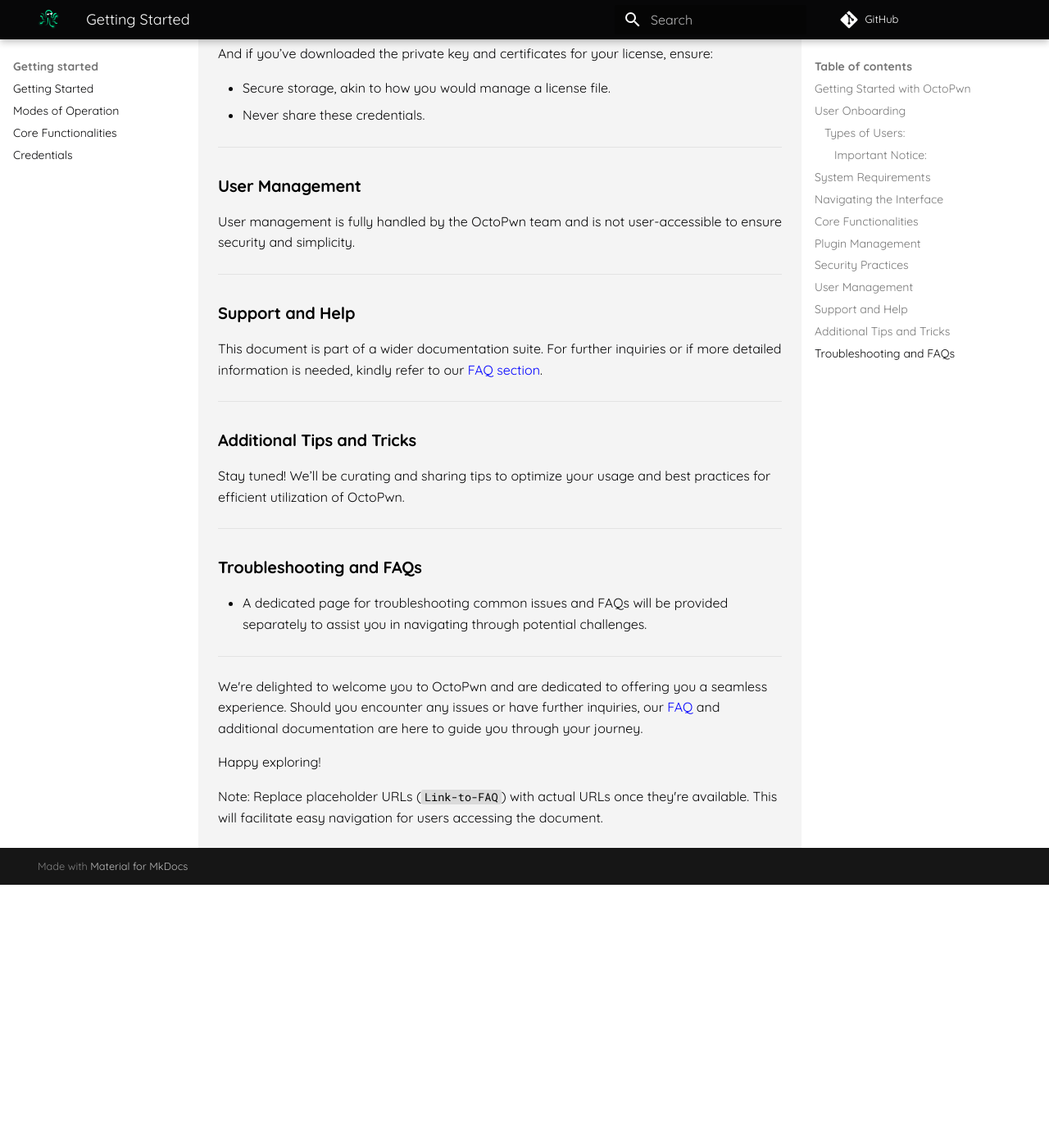
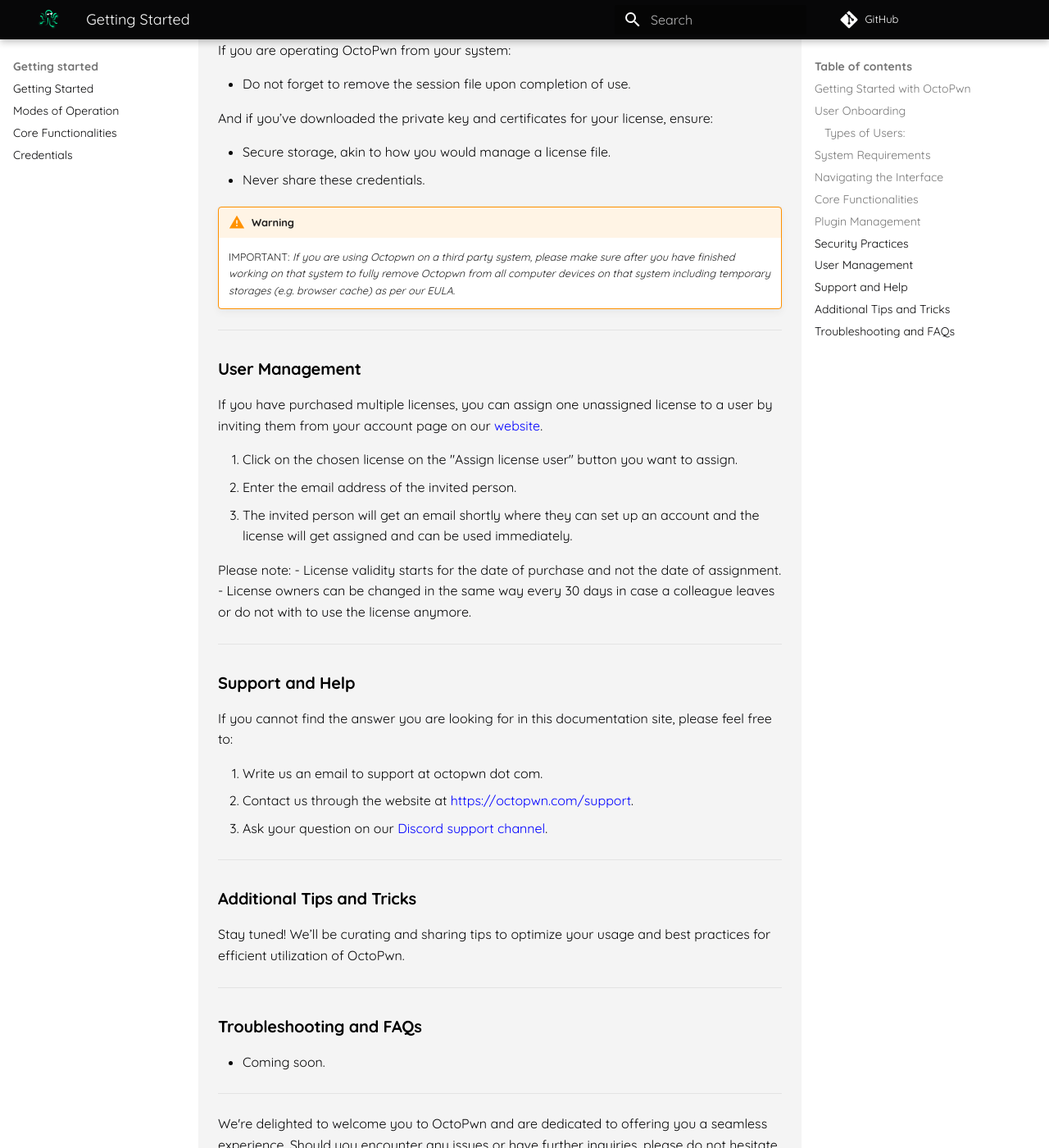
Before and after one commit to octopwn/octopwn-wasm-documentation, an MkDocs documentation site: the page built from docs/user-guide/gettingstarted.md, in a window 1280 px wide and 1400 px high, scrolled down 1710 px. Shown: the whole window at 82% size. Built offline with MkDocs 1.6.1 and Material for MkDocs 9.7.7, drawn with Linux system fonts in a browser that asks for light colours; comment, search, counter and statistics services are not loaded; before the commit the page ends 2789 px from its top, so only the background shows below that; some of the changed text lies outside the part shown.

Commit message:
Website review 1

```diff
--- a/docs/user-guide/gettingstarted.md
+++ b/docs/user-guide/gettingstarted.md
@@ -8,20 +8,16 @@
 
 #### Types of Users:
 
-- **Unregistered Users:** Explore basic file parsing operations with our demo without the need to register.
+- **Unregistered, Community Users:** Explore basic operations with our community edition at [live.octopwn.com](live.octopwn.com) without the need to register.
 
-- **Registered Users:** Unlock additional plugins and features by registering [here](https://licensing.octopwn.com).
+- **Paid Users:** Access the full suite of tools and plugins for an extensive experience. You can choose from Starter, Pro or Enterprise licenses. For a detailed feature comparison, see our website [here](https://octopwn.com/features-and-pricing).
 
-- **Paid Users:** Access the full suite of tools and plugins for an extensive experience. (Note: This option will be available post-beta testing)
-
-##### Important Notice:
-Currently, an issue with our registration system results in the first verification email containing an incorrect link. Please open it to trigger a second email with the correct URL.
 
 ---
 
 ### System Requirements
 
-- **Recommended Browser:** Google Chrome for the best UI experience. Firefox and Edge are supported with some UI variations.
+- **Recommended browser:** Any Chromium-based browser. Google Chrome for the best UI experience. Firefox and Edge are also supported with some UI variations.
 - **Memory:** A system with at least 8GB of RAM to accommodate result storage in memory.
 - **Extensions:** No additional browser extensions or plugins are needed.
 
@@ -31,13 +27,16 @@
 
 - A detailed guide on how to navigate through OctoPwn's user interface will be provided in a separate document.
 
-{==copy works by just selecting==}
-
 ---
 
 ### Core Functionalities
 
-- Comprehensive information on core functionalities and usage will be available in a separate document.
+- You can find comprehensive information on core functionalities and usage here:
+
+* [Overview of clients](https://docs.octopwn.com/plugins/overview.html)
+* [Overview of scanners](https://docs.octopwn.com/plugins/scanners/index.html)
+* [Overview of utilities](https://docs.octopwn.com/plugins/utils/index.html)
+* Overview of proxies and proxy chains are coming soon
 
 ---
 
@@ -51,8 +50,10 @@
 
 For users utilizing the live system on [live.octopwn.com](https://live.octopwn.com):
 
-1. Ensure that OctoPwn is always loaded via HTTPS.
-2. Establish a certificate for the WSNET proxy.
+1. Establish a certificate for the WSNET proxy.
+
+!!! warning
+	IMPORTANT: *If you loaded the live version of OctoPwn via ***https***, you can only connect to wsnet proxy over secure TLS connection, unless it's listening on localhost. But even in the latter case, you MUST use ws://localhost:port, not the IP.*
 
 If you are operating OctoPwn from your system:
 
@@ -63,18 +64,31 @@
 - Secure storage, akin to how you would manage a license file.
 - Never share these credentials.
 
+!!! warning
+    IMPORTANT: *If you are using Octopwn on a third party system, please make sure after you have finished working on that system to fully remove Octopwn from all computer devices on that system including temporary storages (e.g. browser cache) as per our EULA.*
 ---
 
 ### User Management
 
-User management is fully handled by the OctoPwn team and is not user-accessible to ensure security and simplicity.
+If you have purchased multiple licenses, you can assign one unassigned license to a user by inviting them from your account page on our [website](https://octopwn.com/account/login).
+
+1. Click on the chosen license on the "Assign license user" button you want to assign.
+2. Enter the email address of the invited person.
+3. The invited person will get an email shortly where they can set up an account and the license will get assigned and can be used immediately.
+
+Please note:
+- License validity starts for the date of purchase and not the date of assignment.
+- License owners can be changed in the same way every 30 days in case a colleague leaves or do not with to use the license anymore.
 
 ---
 
 ### Support and Help
 
-This document is part of a wider documentation suite. For further inquiries or if more detailed information is needed, kindly refer to our [FAQ section](Link-to-FAQ).
+If you cannot find the answer you are looking for in this documentation site, please feel free to:
 
+1. Write us an email to support at octopwn dot com.
+2. Contact us through the website at [https://octopwn.com/support](https://octopwn.com/support).
+3. Ask your question on our [Discord support channel](https://discord.gg/7amw5mD37Y).
 ---
 
 ### Additional Tips and Tricks
@@ -85,12 +99,10 @@
 
 ### Troubleshooting and FAQs
 
-- A dedicated page for troubleshooting common issues and FAQs will be provided separately to assist you in navigating through potential challenges.
+- Coming soon.
 
 ---
 
-We're delighted to welcome you to OctoPwn and are dedicated to offering you a seamless experience. Should you encounter any issues or have further inquiries, our [FAQ](Link-to-FAQ) and additional documentation are here to guide you through your journey.
+We're delighted to welcome you to OctoPwn and are dedicated to offering you a seamless experience. Should you encounter any issues or have further inquiries, please do not hesitate to reach out and all additional documentation are here to guide you through your journey.
 
-Happy exploring!
-
-Note: Replace placeholder URLs (`Link-to-FAQ`) with actual URLs once they're available. This will facilitate easy navigation for users accessing the document.
+Happy pwning!
```
Also changed, not shown: docs/setup/install.md (+22 -18 lines), docs/user-guide/credentials.md (+1 -1 lines), docs/user-guide/modesofoperation.md (+10 -25 lines).
